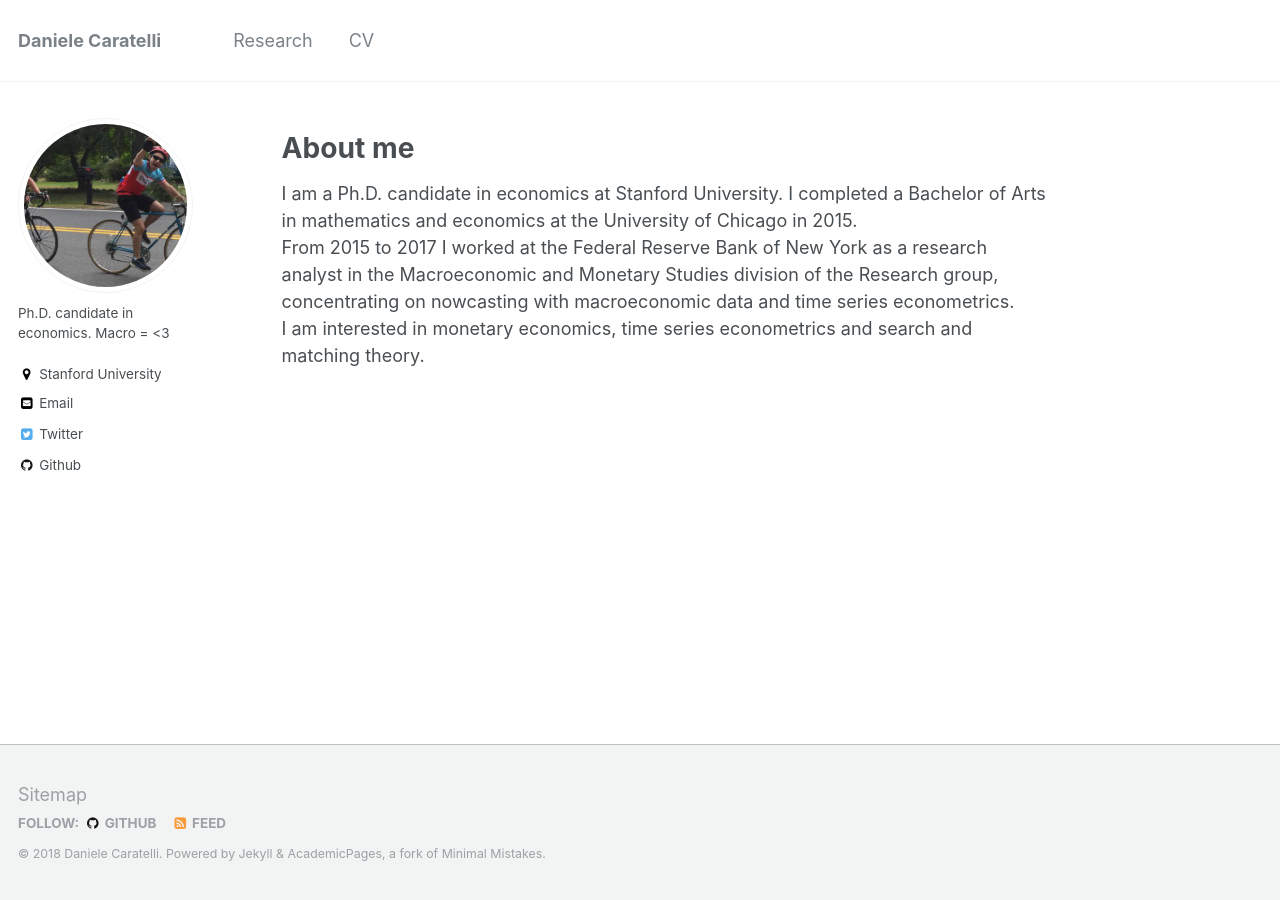
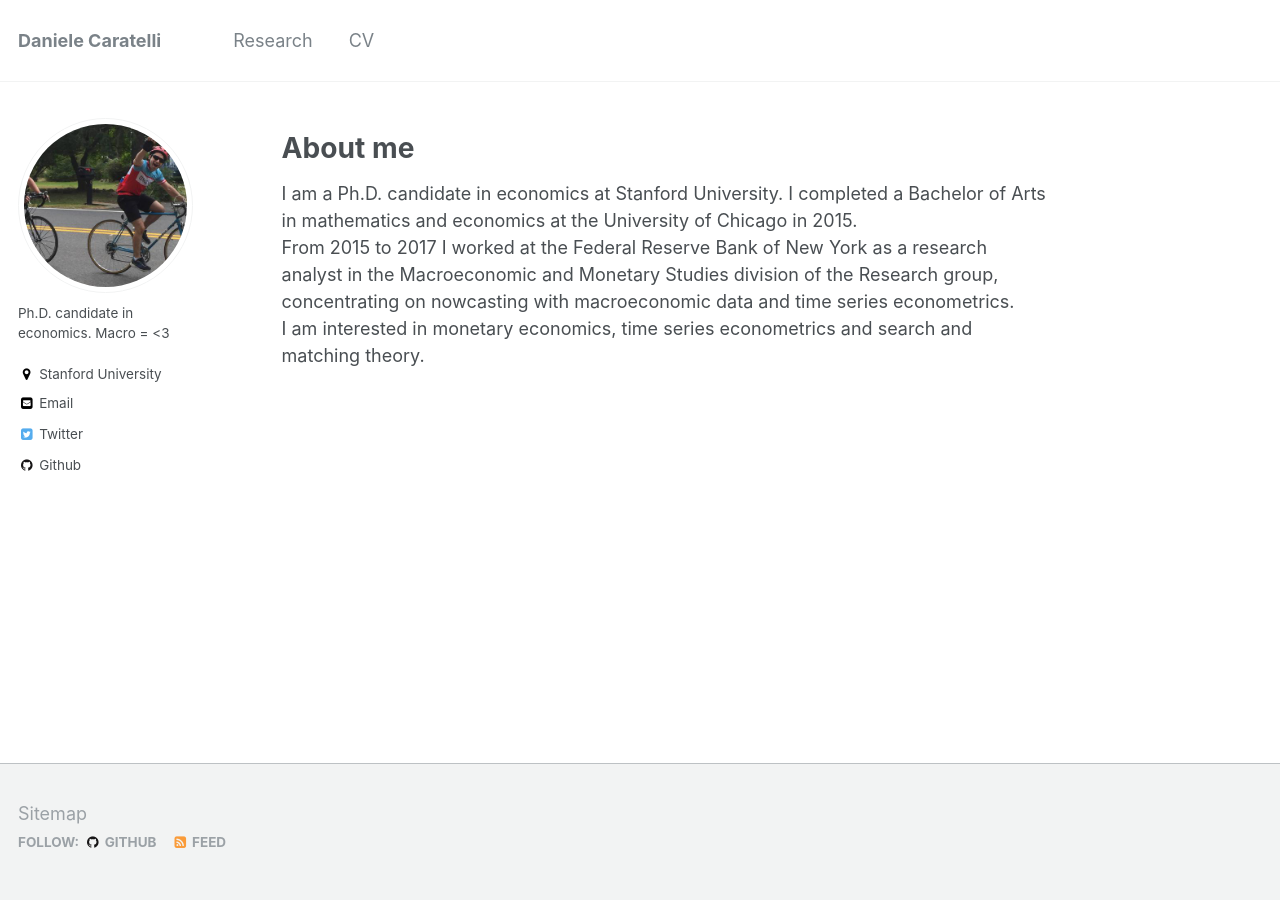
Before and after one commit to danicaratelli/danicaratelli.github.io, a Jekyll site: the page built from _pages/about.md, in a window 1280 px wide. Built offline with Jekyll 4.4.1, drawn with Linux system fonts in a browser that asks for light colours.

Commit message:
removed footer

```diff
--- a/_includes/footer.html
+++ b/_includes/footer.html
@@ -21,4 +21,4 @@
   </ul>
 </div>
 
-<div class="page__footer-copyright">&copy; {{ site.time | date: '%Y' }} {{ site.name | default: site.title }}. {{ site.data.ui-text[site.locale].powered_by | default: "Powered by" }} <a href="http://jekyllrb.com" rel="nofollow">Jekyll</a> &amp; <a href="https://github.com/academicpages/academicpages.github.io">AcademicPages</a>, a fork of <a href="https://mademistakes.com/work/minimal-mistakes-jekyll-theme/" rel="nofollow">Minimal Mistakes</a>.</div>
+<!--div class="page__footer-copyright">&copy; {{ site.time | date: '%Y' }} {{ site.name | default: site.title }}. {{ site.data.ui-text[site.locale].powered_by | default: "Powered by" }} <a href="http://jekyllrb.com" rel="nofollow">Jekyll</a> &amp; <a href="https://github.com/academicpages/academicpages.github.io">AcademicPages</a>, a fork of <a href="https://mademistakes.com/work/minimal-mistakes-jekyll-theme/" rel="nofollow">Minimal Mistakes</a>.</div-->
```
